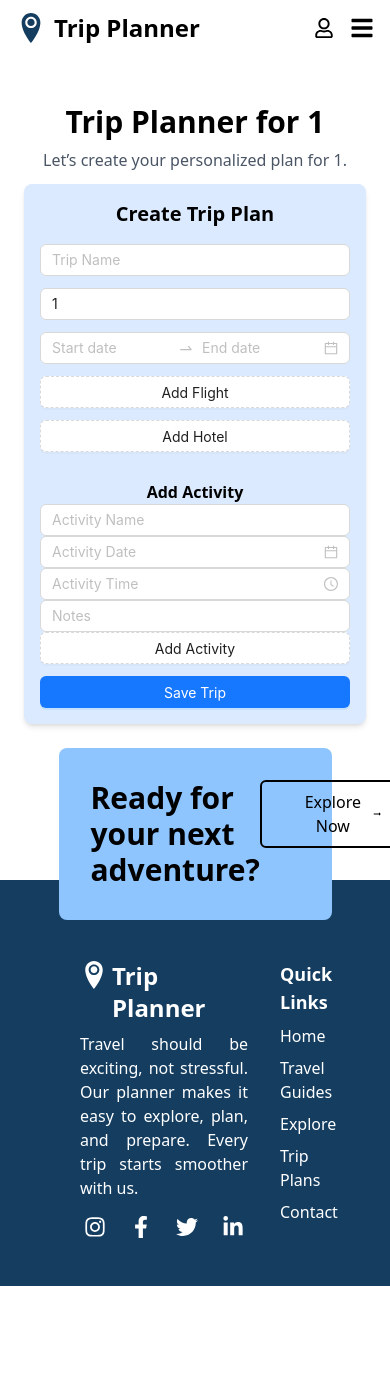
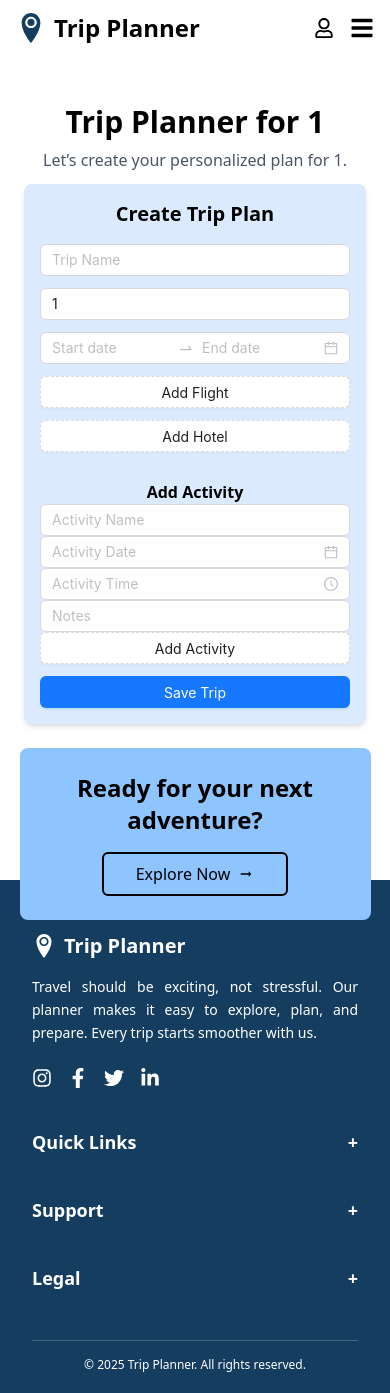
Before and after one commit to xieumar/alx_capstone-project, a React (Vite) app: page /trip-planner/1 in a window 390 px wide. Before the commit the page ends 1286 px from the top, so only its background shows below. Built offline with nearby package versions, Linux system fonts and the light colour scheme.

Commit message:
rewrote footer to be responsive

```diff
--- a/src/components/Footer.jsx
+++ b/src/components/Footer.jsx
@@ -1,4 +1,5 @@
-import React from "react";
+import React, { useState } from "react";
+import { Link } from "react-router-dom";
 import { MdArrowRightAlt } from "react-icons/md";
 import { ImLocation2 } from "react-icons/im";
 import {
@@ -9,86 +10,134 @@ import {
 } from "react-icons/fa";
 
 function Footer() {
+  const [openSection, setOpenSection] = useState(null);
+
+  const toggleSection = (section) => {
+    setOpenSection(openSection === section ? null : section);
+  };
+
   return (
-    <div className=" w-full ">
-      <div className="floater flex justify-between relative w-[70%] mx-auto p-8 xl:px-20 bg-blue-300 rounded-lg -mb-10 z-10">
-        <h1 className="text-3xl font-semibold">
-          Ready for your next adventure?{" "}
+    <div className="w-full">
+      {/* Floating CTA */}
+      <div className="floater flex flex-col md:flex-row md:justify-between items-center gap-4 relative w-[90%] md:w-[70%] mx-auto p-6 md:p-8 bg-blue-300 rounded-lg -mb-10 z-10 text-center md:text-left">
+        <h1 className="text-2xl md:text-3xl font-semibold">
+          Ready for your next adventure?
         </h1>
-        <div className="button text-center">
-          <button className="relative px-10 py-2 border-2 border-black text-black bg-transparent rounded-md overflow-hidden transition-all duration-500 z-10 group">
+        <Link to={"/explore"}>
+          <button className="relative px-8 md:px-10 py-2 border-2 border-black text-black bg-transparent rounded-md overflow-hidden transition-all duration-500 z-10 group">
             <span className="relative z-10 flex items-center gap-2 transition-colors duration-500 group-hover:text-white">
               Explore Now <MdArrowRightAlt />
             </span>
             <span className="absolute top-0 left-0 w-0 h-full bg-black transition-all duration-500 group-hover:w-full z-0"></span>
           </button>
+        </Link>
       </div>
-      </div>
-      <div className="footer flex flex-row justify-between w-full bg-[#143D60] p-20 px[100px] text-white pb-10">
-        <div className="col1 flex flex-col gap-2 xl:w-[30%]">
-          <h1 className=" text-2xl font-semibold flex gap-1 align-center justify-baseline">
-            <ImLocation2 className=" text-3xl" />
+
+      {/* Footer Content */}
+      <div className="footer flex flex-col gap-10 w-full bg-[#143D60] p-8 md:p-12 lg:p-20 text-white pb-5">
+        <div className="footer-content flex flex-col md:flex-row md:justify-between gap-10">
+          {/* Col 1 */}
+          <div className="col1 mt-5 sm:mt-10 flex flex-col gap-4 md:w-[30%]">
+            <h1 className="text-xl md:text-2xl font-semibold flex gap-2 items-center">
+              <ImLocation2 className="text-2xl md:text-3xl" />
               Trip Planner
             </h1>
-          <p className=" text-justify ">
+            <p className="text-sm md:text-base leading-relaxed text-justify">
               Travel should be exciting, not stressful. Our planner makes it easy
               to explore, plan, and prepare. Every trip starts smoother with us.
             </p>
-          <div className="social-media flex gap-4 mt-2 text-3xl">
-            <FaInstagram className="pb-2  hover:border-b-2 border-white transition duration-300 cursor-pointer" />
-            <FaFacebookF className="pb-2  hover:border-b-2 border-white transition duration-300 cursor-pointer" />
-            <FaTwitter className="pb-2  hover:border-b-2 border-white transition duration-300 cursor-pointer" />
-            <FaLinkedinIn className="pb-2  hover:border-b-2 border-white transition duration-300 cursor-pointer" />
+            <div className="social-media flex gap-4 mt-2 text-xl md:text-2xl">
+              <FaInstagram className="hover:border-b-2 border-white transition duration-300 cursor-pointer" />
+              <FaFacebookF className="hover:border-b-2 border-white transition duration-300 cursor-pointer" />
+              <FaTwitter className="hover:border-b-2 border-white transition duration-300 cursor-pointer" />
+              <FaLinkedinIn className="hover:border-b-2 border-white transition duration-300 cursor-pointer" />
             </div>
           </div>
-       <div className="col2 flex justify-between">
-       <div className="col21 flex gap-2 flex-col px-8">
-          <h1 className="text-lg font-semibold">Quick Links</h1>
 
-          {["Home", "Travel Guides", "Explore", "Trip Plans", "Contact"].map(
-            (link, i) => (
+          {/* Col 2 with accordion */}
+          <div className="col2 m t-5 sm:mt-10 flex flex-col md:flex-row gap-8 md:gap-14 w-full md:w-auto items-center md:items-start text-center md:text-left">
+            {[
+              {
+                title: "Quick Links",
+                content: [
+                  { name: "Home", path: "/" },
+                  { name: "Travel Guides", path: "/guides" },
+                  { name: "Explore", path: "/explore" },
+                  { name: "Trip Plans", path: "/trips" },
+                  { name: "Contact", path: "/contact" },
+                ],
+                type: "links",
+              },
+              {
+                title: "Support",
+                content: ["FAQ", "Help Center", "Report a Problem"],
+                type: "anchors",
+              },
+              {
+                title: "Legal",
+                content: ["Terms and Conditions", "Privacy Policy"],
+                type: "anchors",
+              },
+            ].map((section, i) => (
+              <div key={i} className="flex flex-col gap-2 w-full md:w-auto">
+                {/* Accordion header */}
+                <button
+                  className="flex justify-between md:block text-lg font-semibold cursor-pointer w-full"
+                  onClick={() => toggleSection(section.title)}
+                >
+                  {section.title}
+                  <span className="md:hidden">
+                    {openSection === section.title ? "−" : "+"}
+                  </span>
+                </button>
+
+                {/* Accordion content */}
+                <div
+                  className={`flex flex-col gap-2 items-center md:items-start overflow-hidden transition-all duration-300
+                    ${openSection === section.title ? "max-h-40" : "max-h-0"}
+                    md:max-h-none md:overflow-visible`}
+                >
+                  {section.type === "links"
+                    ? section.content.map((link, j) => (
+                        <Link
+                          key={j}
+                          to={link.path}
+                          onClick={() => {
+                            if (link.name === "Home" || link.name === "Explore") {
+                              window.scrollTo({ top: 0, behavior: "smooth" });
+                            }
+                          }}
+                          className="relative w-fit text-white cursor-pointer
+                            after:content-[''] after:absolute after:left-0 after:bottom-0
+                            after:w-0 after:h-[2px] after:bg-white
+                            after:transition-all after:duration-300
+                            hover:after:w-full"
+                        >
+                          {link.name}
+                        </Link>
+                      ))
+                    : section.content.map((item, j) => (
                         <a
-                key={i}
+                          key={j}
                           href="#"
-                className="relative w-fit text-white cursor-pointer after:content-[''] after:absolute after:left-0 after:bottom-0 after:w-0 after:h-[2px] after:bg-white after:transition-all after:duration-300 hover:after:w-full"
+                          className="relative w-fit text-white cursor-pointer
+                            after:content-[''] after:absolute after:left-0 after:bottom-0
+                            after:w-0 after:h-[2px] after:bg-white
+                            after:transition-all after:duration-300
+                            hover:after:w-full"
                         >
-                {link}
+                          {item}
                         </a>
-            )
-          )}
+                      ))}
+                </div>
+              </div>
+            ))}
+          </div>
         </div>
 
-        <div className="col22 flex gap-2 flex-col px-8">
-          <h1 className="text-lg font-semibold">Support</h1>
-
-          {["FAQ", "Help Center", "Report a Problem"].map(
-            (link, i) => (
-              <a
-                key={i}
-                href="#"
-                className="relative w-fit text-white cursor-pointer after:content-[''] after:absolute after:left-0 after:bottom-0 after:w-0 after:h-[2px] after:bg-white after:transition-all after:duration-300 hover:after:w-full"
-              >
-                {link}
-              </a>
-            )
-          )}
-        </div>
-
-        <div className="col23 flex gap-2 flex-col px-8">
-          <h1 className="text-lg font-semibold">Legal</h1>
-
-          {["Terms and Conditions", "Privacy Policy"].map(
-            (link, i) => (
-              <a
-                key={i}
-                href="#"
-                className="relative w-fit text-white cursor-pointer after:content-[''] after:absolute after:left-0 after:bottom-0 after:w-0 after:h-[2px] after:bg-white after:transition-all after:duration-300 hover:after:w-full"
-              >
-                {link}
-              </a>
-            )
-          )}
-        </div>
+        {/* Copyright */}
+        <div className="text-center text-xs md:text-sm text-white border-t border-white/20 pt-4">
+          © {new Date().getFullYear()} Trip Planner. All rights reserved.
         </div>
       </div>
     </div>
--- a/src/index.css
+++ b/src/index.css
@@ -9,5 +9,6 @@ html, body, #root {
   margin: 0;
   padding: 0;
   width: 100%;
-  overflow-x: hidden; /* prevents horizontal scroll */
+  overflow-x: hidden;
+  scroll-behavior: smooth;
 }
```
Lines whose indentation alone changed are shown as unchanged.
